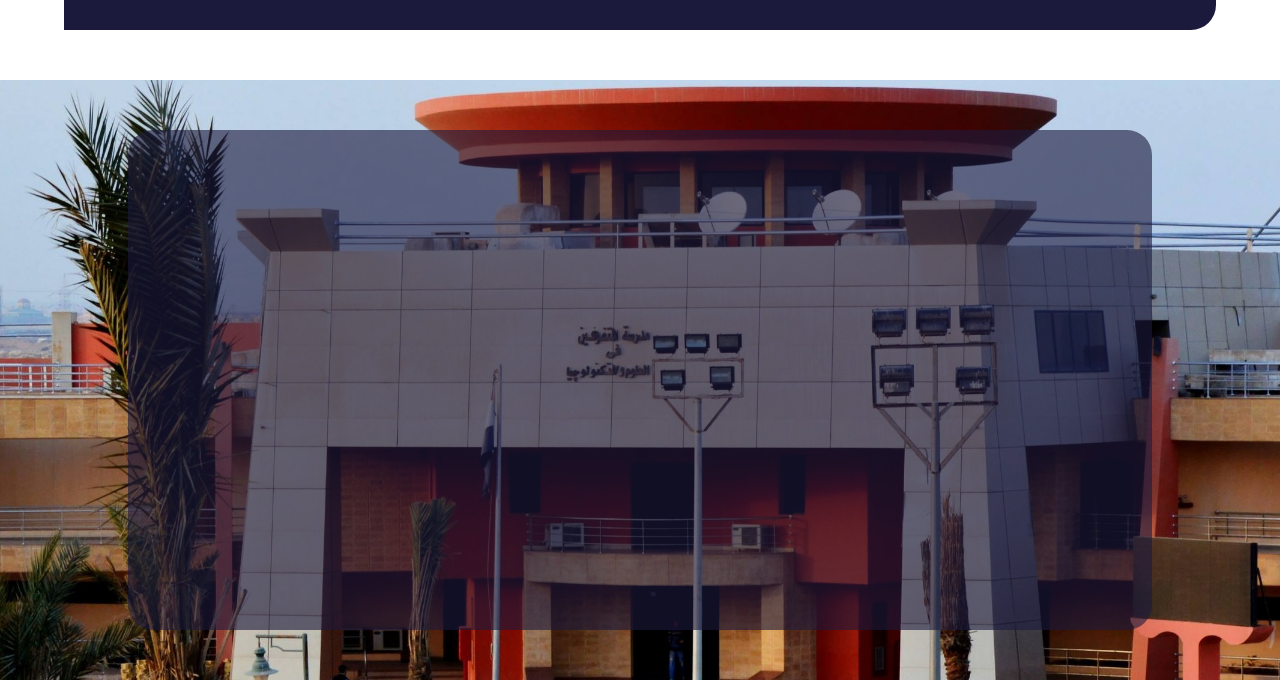
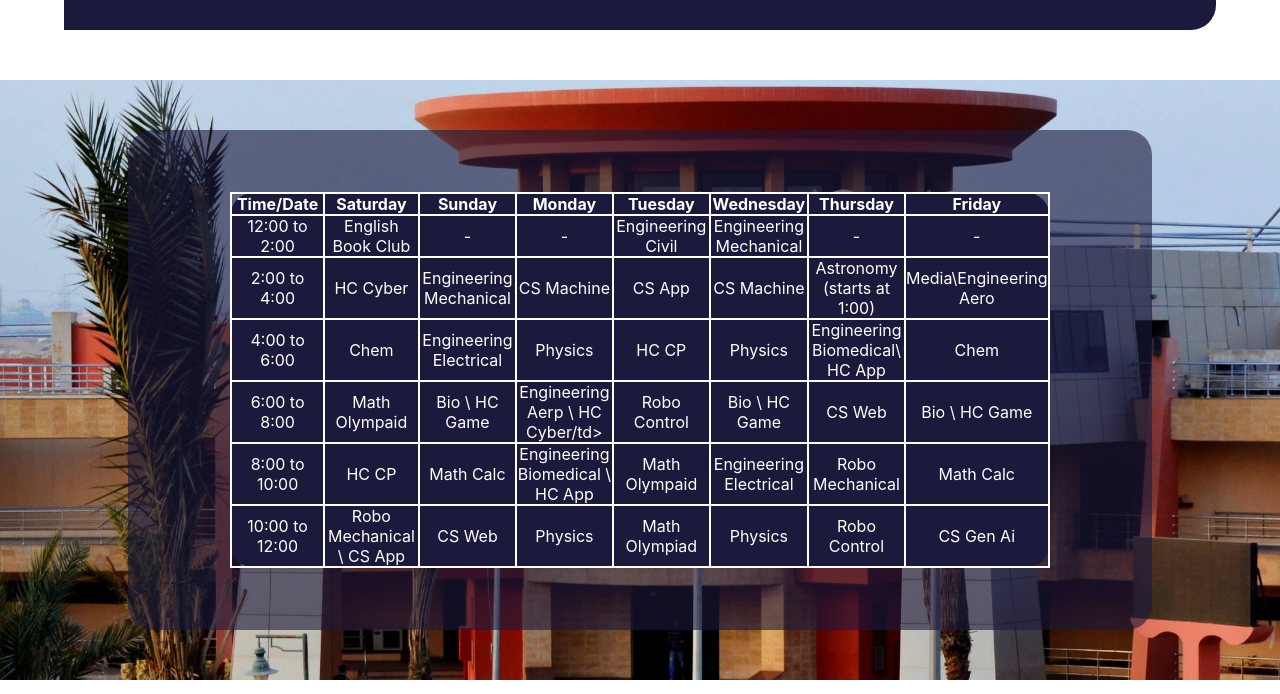
Before and after one commit to Seif-Elmenshawy/Union-Website, a plain HTML site: page table.html in a window 1280 px wide. Shown: the part 258-952 px from the top of the page. Drawn offline with Linux system fonts and the light colour scheme.

Commit message:
Your message here

```diff
--- a/style.css
+++ b/style.css
@@ -168,9 +168,30 @@ footer{
 }
 
 .tablecontain{
-    background-color: #1c1a3c;
+    background-color: rgba(28, 26, 60, 0.6);
     width:80%;
     height:500px;
-    opacity: 0.6;
     border-radius: 25px;
+    display: flex;
+    justify-content: center;
+    align-items: center;
 }
+table{
+    color:white;
+    border: 2px solid black;
+    border-color: white;
+    background-color:#1c1a3c;
+    border-radius: 25px;
+    border-collapse: collapse;
+    width:80%;
+    font-family: -apple-system, BlinkMacSystemFont, "Segoe UI", Roboto, "Helvetica Neue", Arial, sans-serif, "Apple Color Emoji", "Segoe UI Emoji", "Segoe UI Symbol", "Noto Color Emoji";
+}
+td, th{
+    border: 2px solid black;
+    border-color: white;
+    border-radius:25px;
+    border-bottom-left-radius: 25px;
+    border-top-left-radius: 25px;
+    text-align: center;
+    width:12.5%;
+}
--- a/table.html
+++ b/table.html
@@ -26,7 +26,76 @@
         <div class="table">
             <div class="tablecontain">
                 <table>
-
+                    <tr>
+                        <th>Time/Date</th>
+                        <th>Saturday</th>
+                        <th>Sunday</th>
+                        <th>Monday</th>
+                        <th>Tuesday</th>
+                        <th>Wednesday</th>
+                        <th>Thursday</th>
+                        <th>Friday</th>
+                    </tr>
+                    <tr>
+                        <td>12:00 to 2:00</td>
+                        <td>English Book Club</td>
+                        <td>-</td>
+                        <td>-</td>
+                        <td>Engineering Civil</td>
+                        <td>Engineering Mechanical</td>
+                        <td>-</td>
+                        <td>-</td>
+                    </tr>
+                    <tr>
+                        <td>2:00 to 4:00</td>
+                        <td>HC Cyber</td>
+                        <td>Engineering Mechanical</td>
+                        <td>CS Machine</td>
+                        <td>CS App</td>
+                        <td>CS Machine</td>
+                        <td>Astronomy (starts at 1:00)</td>
+                        <td>Media\Engineering Aero</td>
+                    </tr>
+                    <tr>
+                        <td>4:00 to 6:00</td>
+                        <td>Chem</td>
+                        <td>Engineering Electrical</td>
+                        <td>Physics</td>
+                        <td>HC CP</td>
+                        <td>Physics</td>
+                        <td>Engineering Biomedical\ HC App</td>
+                        <td>Chem</td>
+                    </tr>
+                    <tr>
+                        <td>6:00 to 8:00</td>
+                        <td>Math Olympaid</td>
+                        <td>Bio \ HC Game</td>
+                        <td>Engineering Aerp \ HC Cyber/td>
+                        <td>Robo Control</td>
+                        <td>Bio \ HC Game</td>
+                        <td>CS Web</td>
+                        <td>Bio \ HC Game</td>
+                    </tr>
+                    <tr>
+                        <td>8:00 to 10:00</td>
+                        <td>HC CP</td>
+                        <td>Math Calc</td>
+                        <td>Engineering Biomedical \ HC App</td>
+                        <td>Math Olympaid</td>
+                        <td>Engineering Electrical</td>
+                        <td>Robo Mechanical</td>
+                        <td>Math Calc</td>
+                    </tr>
+                    <tr>
+                        <td>10:00 to 12:00</td>
+                        <td>Robo Mechanical \ CS App</td>
+                        <td>CS Web</td>
+                        <td>Physics</td>
+                        <td>Math Olympiad</td>
+                        <td>Physics</td>
+                        <td>Robo Control</td>
+                        <td>CS Gen Ai</td>
+                    </tr>
                 </table>
             </div>
         </div>
```
